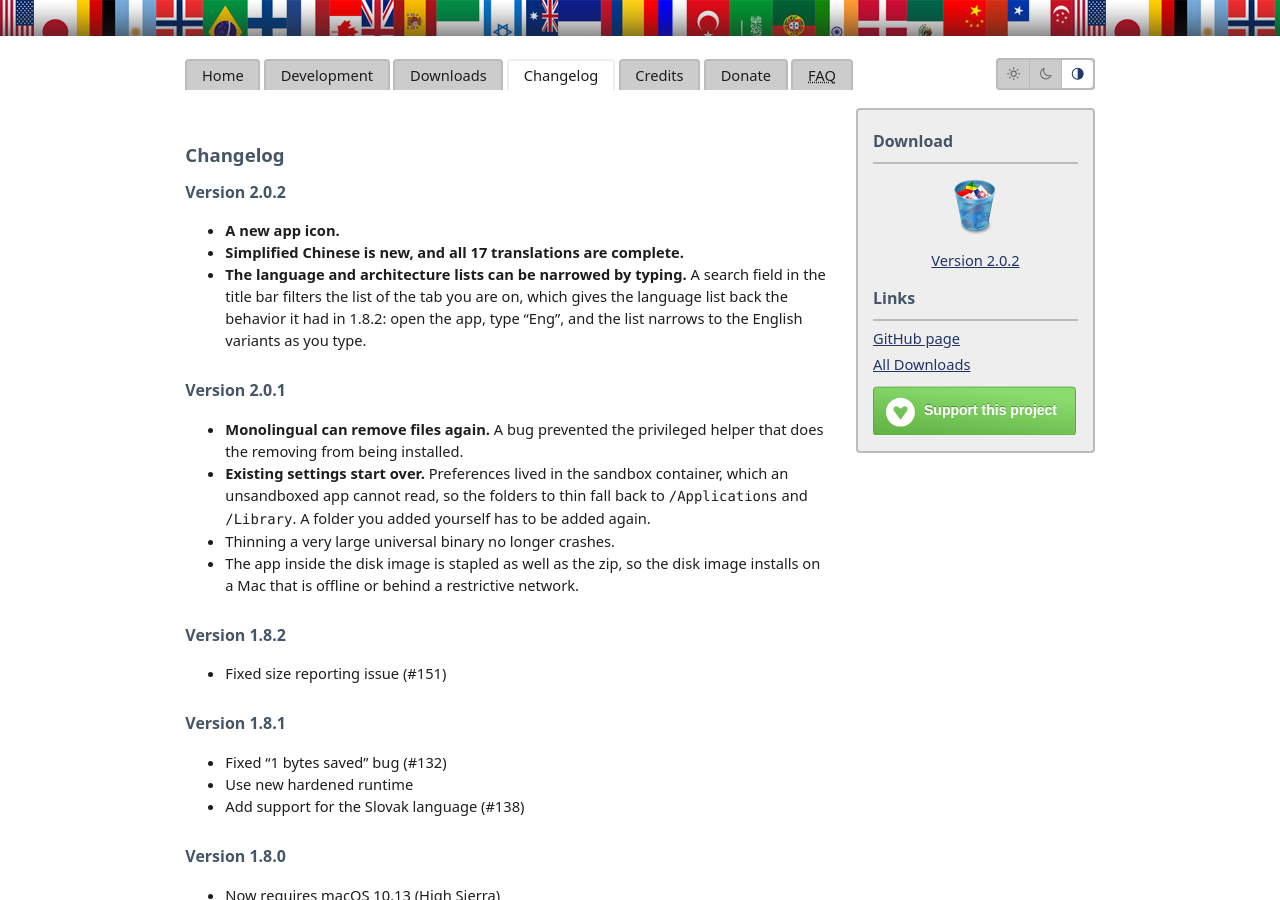
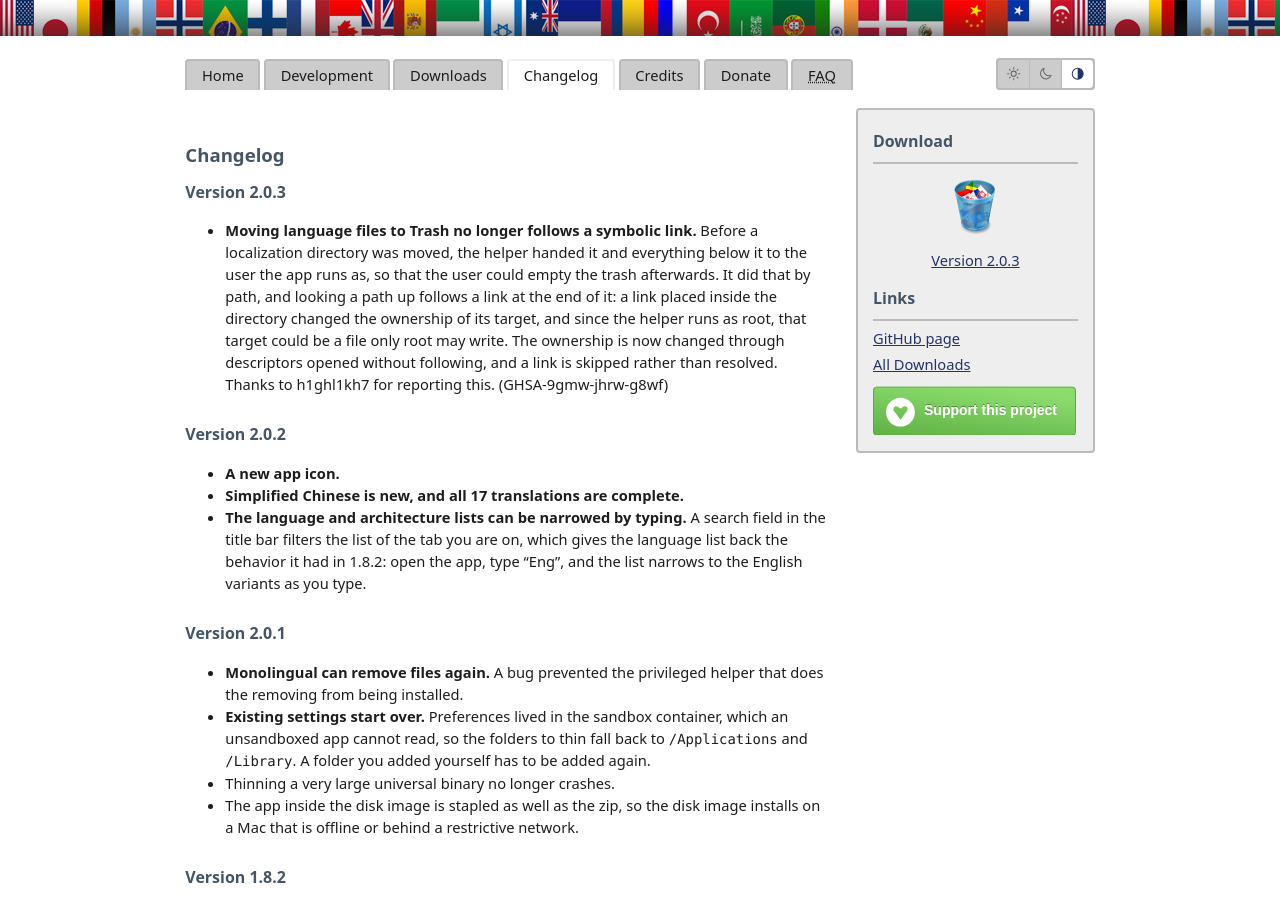
Before and after one commit to IngmarStein/Monolingual, a Jekyll site: the page built from changelog.html, in a window 1280 px wide and 900 px high. Built offline with Jekyll 4.4.1, drawn with Linux system fonts in a browser that asks for light colours.

Commit message:
Add 2.0.3 to the versions data and the feed
The entry goes at the top: the template takes the first item of each
minimum group, so one placed lower is never offered. The signature and
size are the ones the release build computed for the zip.

```diff
--- a/_data/versions.yml
+++ b/_data/versions.yml
@@ -1,3 +1,21 @@
+- version: 2.0.3
+  release: 2026-11-01
+  changes:
+    - >
+      <strong>Moving language files to Trash no longer follows a symbolic link.</strong> Before a
+      localization directory was moved, the helper handed it and everything below it to the user
+      the app runs as, so that the user could empty the trash afterwards. It did that by path, and
+      looking a path up follows a link at the end of it: a link placed inside the directory
+      changed the ownership of its target, and since the helper runs as root, that target could be
+      a file only root may write. The ownership is now changed through descriptors opened without
+      following, and a link is skipped rather than resolved. Thanks to h1ghl1kh7 for reporting
+      this. (GHSA-9gmw-jhrw-g8wf)
+  sparkle:
+    edSignature: N+JB58OKe79OmtKVFCmeclqT2Iv/NviQueeGUfs6BSGF+wVLEk50lIuPqaipWdzOa4KUab5JRasfwTkRQmGYCA==
+    filesize: 5947038
+    file: zip
+  minimum: '27.0'
+
 - version: 2.0.2
   release: 2026-10-10
   changes:
```
